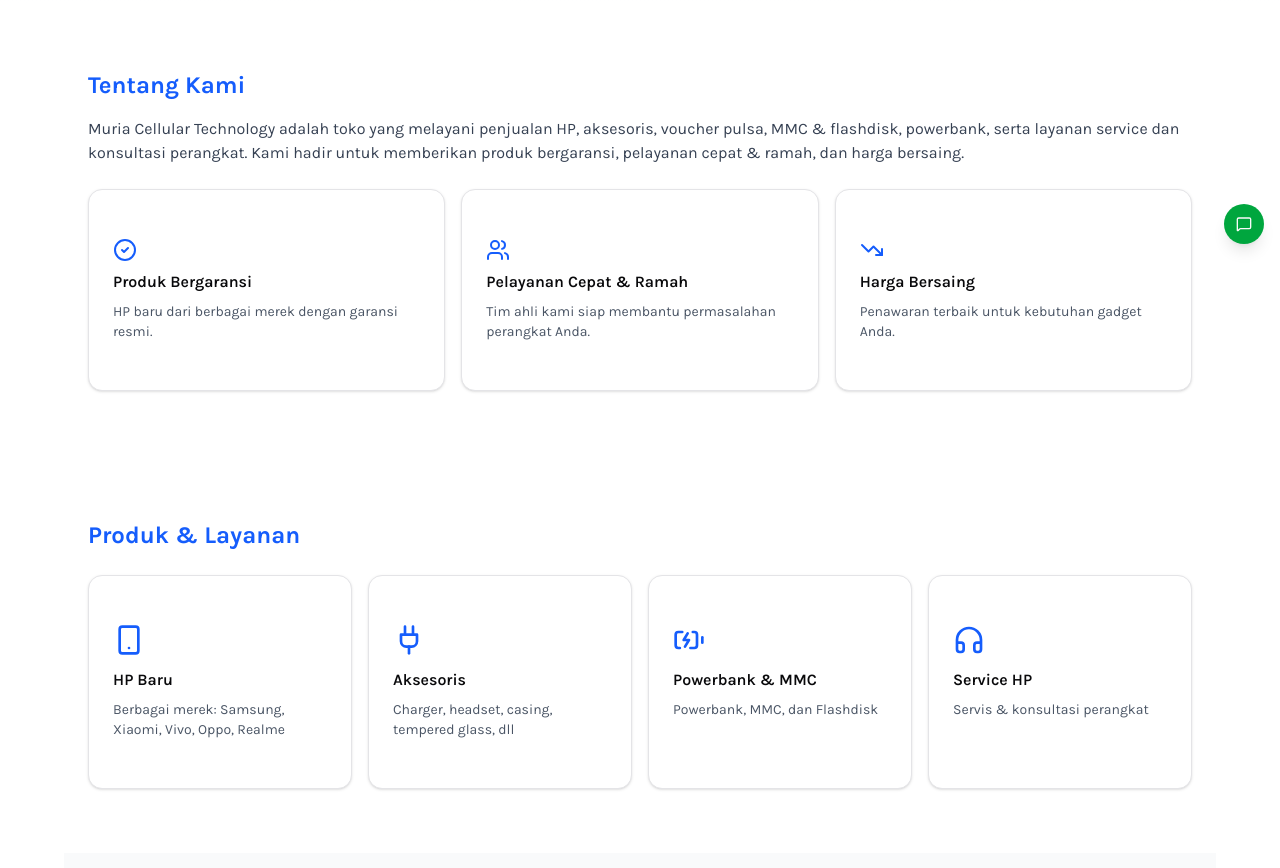
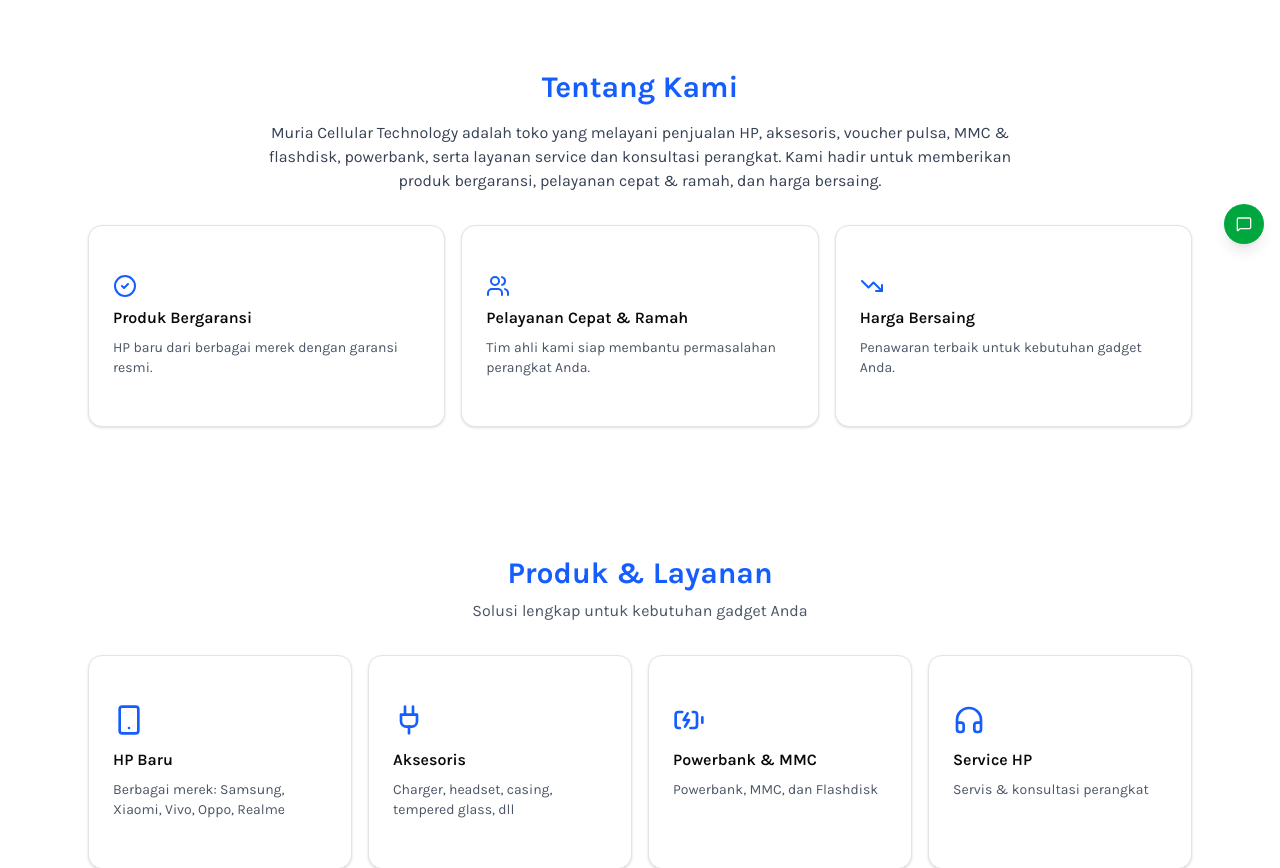
Before and after one commit to irpanzy/company-profile-muriacell, a React (Vite) app: page / in a window 1280 px wide. Shown: the part 540-1408 px from the top of the page. Built offline with nearby package versions, Linux system fonts and the light colour scheme.

Commit message:
feat: enhance About and Services components with improved layout and styling

```diff
--- a/src/components/About.tsx
+++ b/src/components/About.tsx
@@ -22,13 +22,15 @@
 export default function About() {
   return (
     <section id="about" className="max-w-6xl mx-auto px-6 py-16">
-      <h3 className="text-2xl font-bold text-blue-600">Tentang Kami</h3>
-      <p className="mt-4 text-gray-700">
-        Muria Cellular Technology adalah toko yang melayani penjualan HP,
-        aksesoris, voucher pulsa, MMC & flashdisk, powerbank, serta layanan
-        service dan konsultasi perangkat. Kami hadir untuk memberikan produk
-        bergaransi, pelayanan cepat & ramah, dan harga bersaing.
-      </p>
+      <div className="text-center mb-8">
+        <h3 className="text-3xl font-bold text-blue-600">Tentang Kami</h3>
+        <p className="mt-4 text-gray-700 max-w-3xl mx-auto">
+          Muria Cellular Technology adalah toko yang melayani penjualan HP,
+          aksesoris, voucher pulsa, MMC & flashdisk, powerbank, serta layanan
+          service dan konsultasi perangkat. Kami hadir untuk memberikan produk
+          bergaransi, pelayanan cepat & ramah, dan harga bersaing.
+        </p>
+      </div>
       <div className="mt-6 grid grid-cols-1 md:grid-cols-3 gap-4">
         {features.map((feature) => {
           const Icon = feature.icon;
--- a/src/components/Services.tsx
+++ b/src/components/Services.tsx
@@ -27,8 +27,13 @@
 export default function Services() {
   return (
     <section id="services" className="max-w-6xl mx-auto px-6 py-16">
-      <h3 className="text-2xl font-bold text-blue-600">Produk & Layanan</h3>
-      <div className="mt-6 grid grid-cols-1 sm:grid-cols-2 lg:grid-cols-4 gap-4">
+      <div className="text-center mb-8">
+        <h3 className="text-3xl font-bold text-blue-600">Produk & Layanan</h3>
+        <p className="text-gray-600 mt-2">
+          Solusi lengkap untuk kebutuhan gadget Anda
+        </p>
+      </div>
+      <div className="grid grid-cols-1 sm:grid-cols-2 lg:grid-cols-4 gap-4">
         {services.map((s) => {
           const Icon = s.icon;
           return (
```
